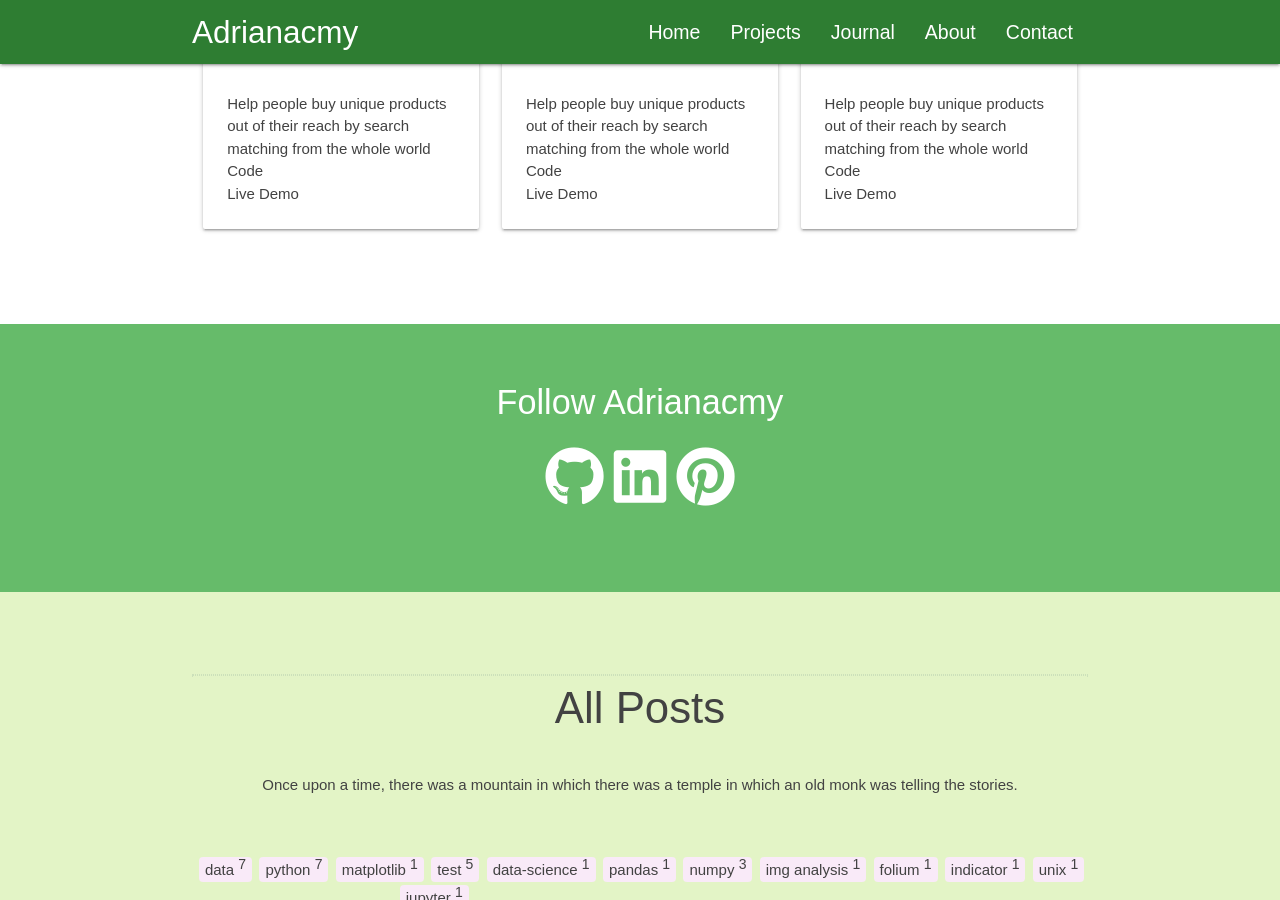
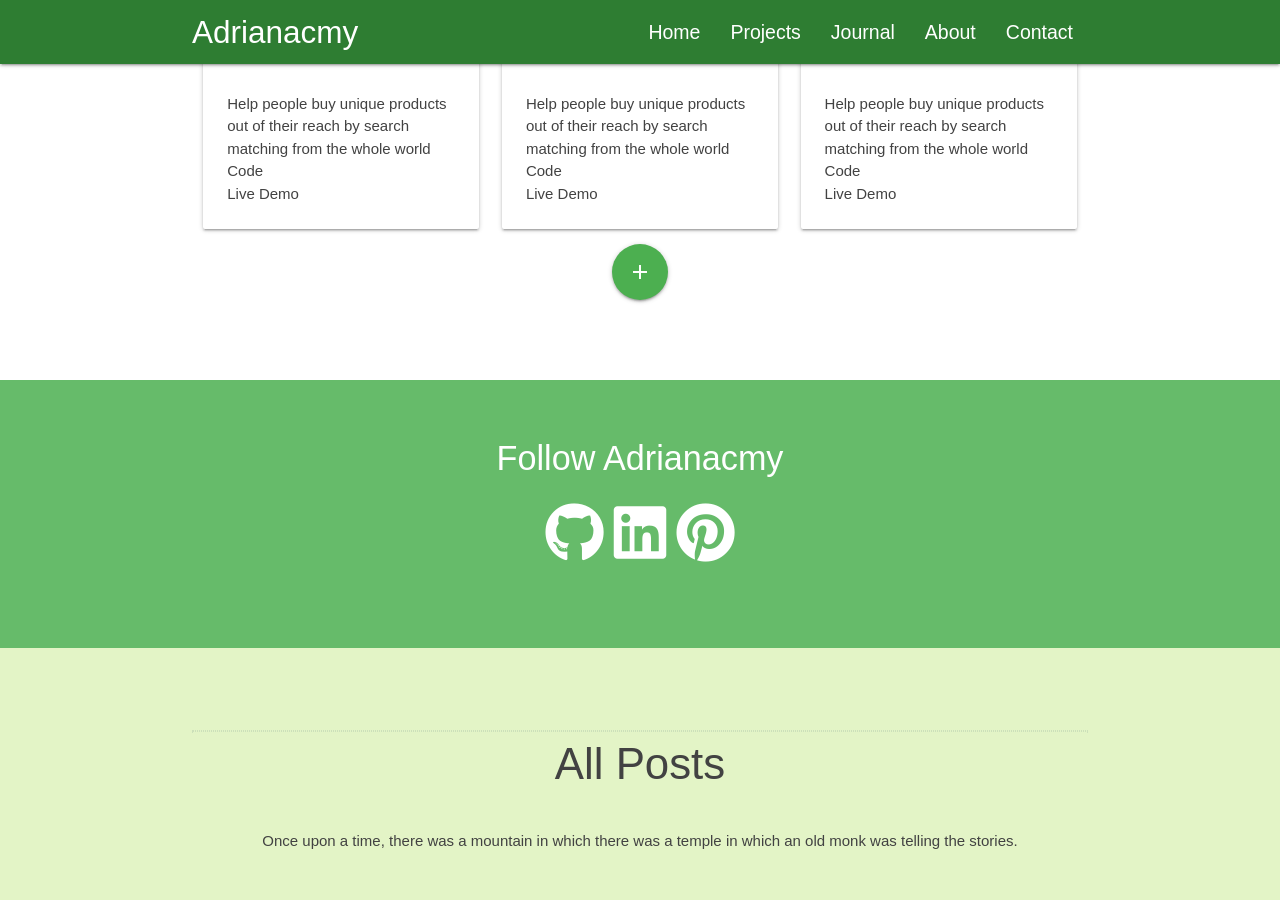
Before and after one commit to Adrianacmy/Adriana.github.io, a Jekyll site: the page built from index.html, in a window 1280 px wide and 900 px high, scrolled down 1587 px. Built offline with Jekyll 4.4.1, drawn with Linux system fonts in a browser that asks for light colours; nearby versions of some CDN libraries.

Commit message:
update more button

```diff
--- a/_includes/posts.html
+++ b/_includes/posts.html
@@ -53,7 +53,8 @@
       <div class="col s12 center">
         <a href="{{site.baseurl}}/tags/index">
           <i class="em em-angel"></i>
-          <i class="material-icons btn-floating btn-large waves-effect waves-light green lighten-1 center">more</i>
+          <a class="btn-floating btn-large waves-effect waves-light green lighten-1" href="{{site.baseurl}}/tags/index"><i class="material-icons">add</i></a>
+        </div>
         </a>
       </div>
     </div>
--- a/_includes/project.html
+++ b/_includes/project.html
@@ -83,7 +83,9 @@
             </div>
           </a>
         </div>
-
+        <div class="center">
+        <a class="btn-floating btn-large waves-effect waves-light green center" href="https://github.com/adrianacmy"><i class="material-icons">add</i></a>
+        </div>
       </div>
     </div>
   </section>
--- a/_layouts/page.html
+++ b/_layouts/page.html
@@ -6,7 +6,7 @@
 
     <body>
         {% include navbar.html %}
-        {% include slider.html %}
+
 
         <div class="main">
 
--- a/_layouts/post.html
+++ b/_layouts/post.html
@@ -1,5 +1,5 @@
 ---
-layout: default
+layout: page
 ---
 
 <div class="post">
```
